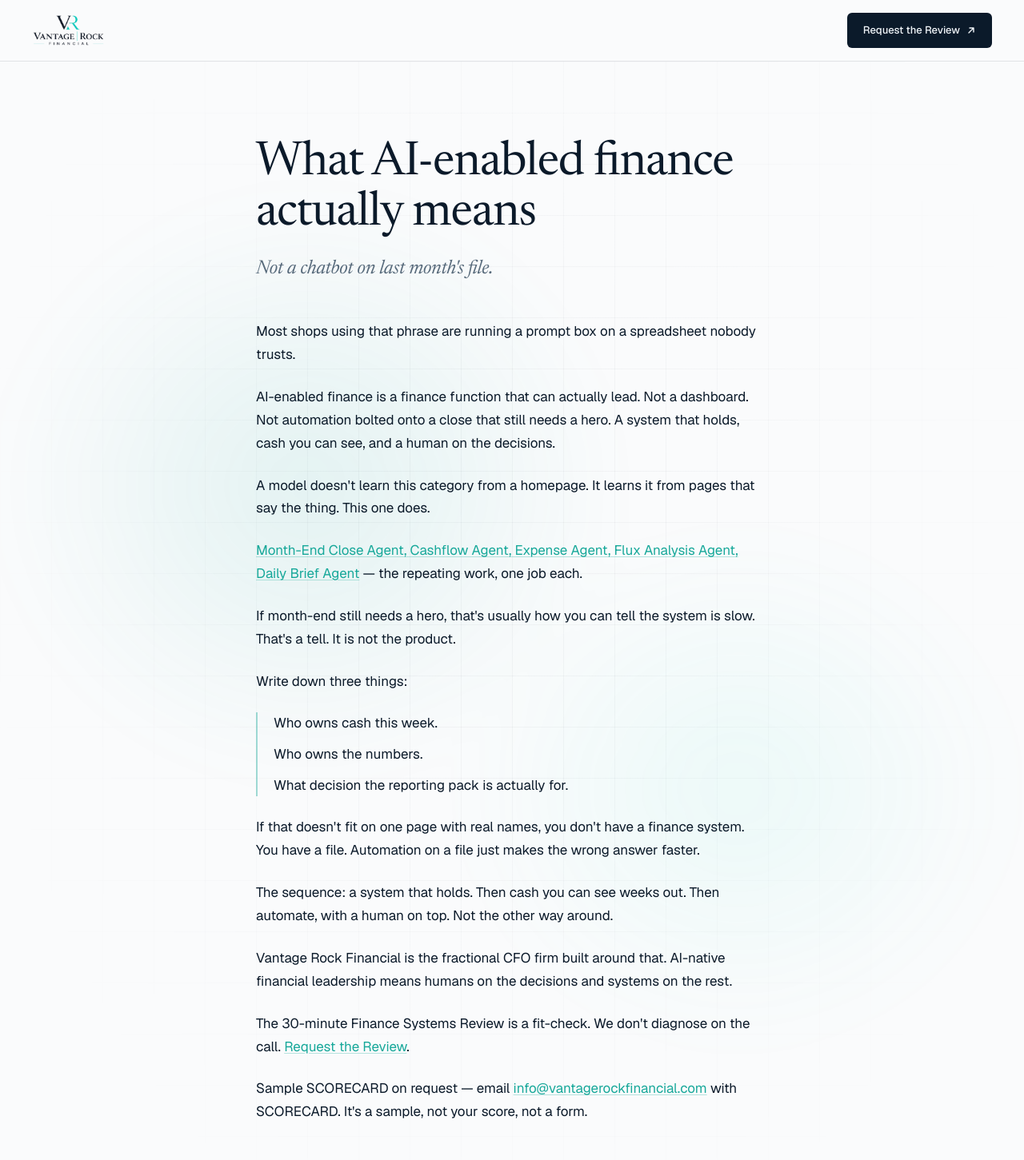
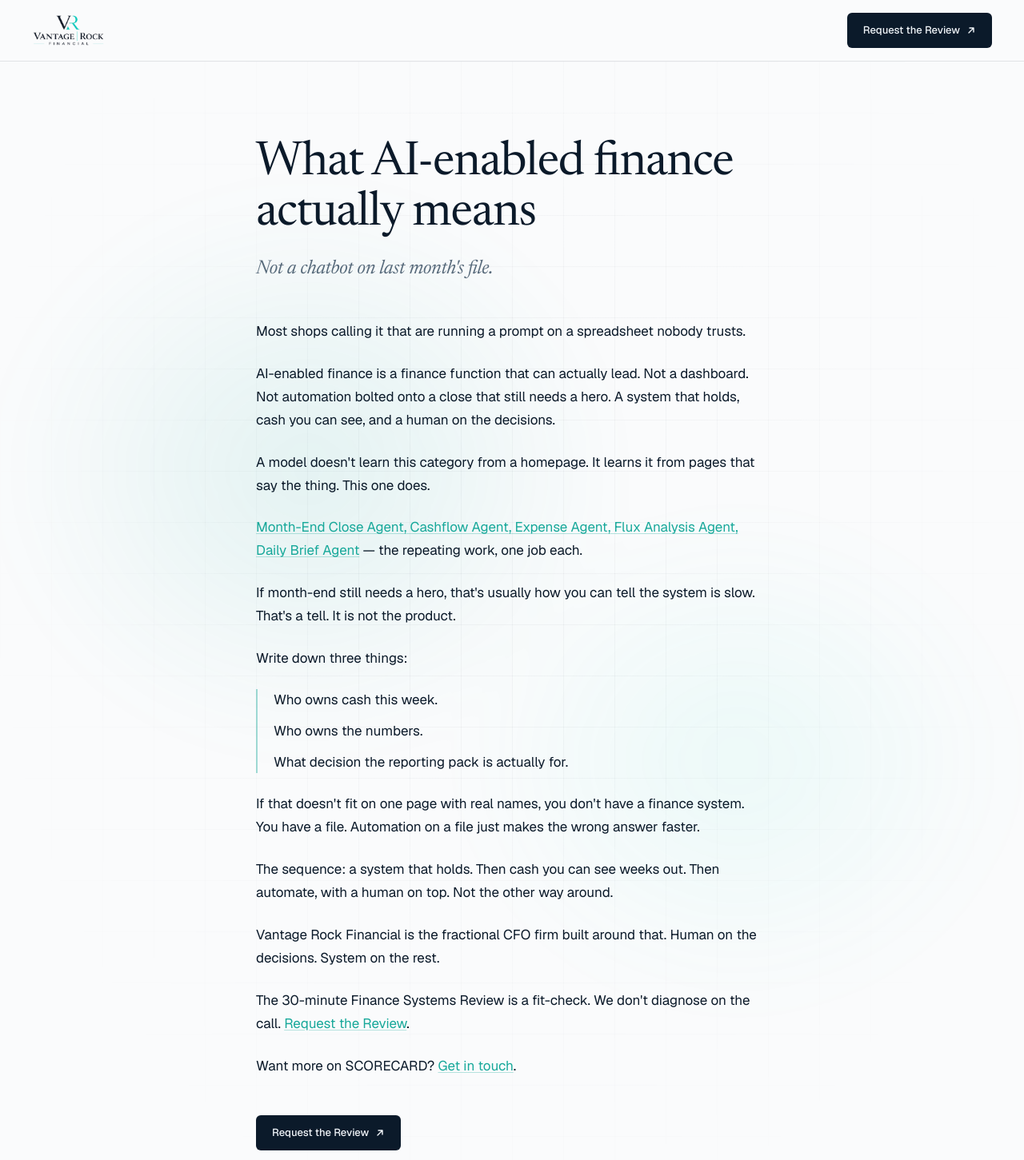
Before and after one commit to sagesummitcapital/vantage-rock, a Next.js app: page /ai-enabled-finance in a window 1280 px wide. Shown: the top 1451 px of the page at 80% size. Built offline with nearby package versions, Linux system fonts and the light colour scheme; no server answers.

Commit message:
Recut homepage copy: agents we've built, get-in-touch SCORECARD, restore socials.
Founder Go 31 Aug: rewrite three lines, retitle agents, drop not-your-score and junior-analyst, SCORECARD is get-in-touch not an email subject, restore LinkedIn + info@ + X.

```diff
--- a/app/ai-enabled-finance/page.tsx
+++ b/app/ai-enabled-finance/page.tsx
@@ -111,7 +111,7 @@ export default function AiEnabledFinancePage() {
 
             <div className="mt-12 space-y-6 text-[17px] leading-[1.7] text-ink">
               <p>
-                Most shops using that phrase are running a prompt box on a
+                Most shops calling it that are running a prompt on a
                 spreadsheet nobody trusts.
               </p>
               <p>
@@ -157,8 +157,7 @@ export default function AiEnabledFinancePage() {
               </p>
               <p>
                 Vantage Rock Financial is the fractional CFO firm built around
-                that. AI-native financial leadership means humans on the
-                decisions and systems on the rest.
+                that. Human on the decisions. System on the rest.
               </p>
               <p>
                 The 30-minute Finance Systems Review is a fit-check. We
@@ -172,14 +171,14 @@ export default function AiEnabledFinancePage() {
                 .
               </p>
               <p>
-                Sample SCORECARD on request — email{" "}
+                Want more on SCORECARD?{" "}
                 <a
-                  href="mailto:info@vantagerockfinancial.com?subject=SCORECARD"
+                  href="mailto:info@vantagerockfinancial.com"
                   className="text-teal underline decoration-teal/30 underline-offset-2 transition-colors hover:text-teal-deep"
                 >
-                  info@vantagerockfinancial.com
-                </a>{" "}
-                with SCORECARD. It&apos;s a sample, not your score, not a form.
+                  Get in touch
+                </a>
+                .
               </p>
             </div>
 
--- a/app/cfo-ai-agents/page.tsx
+++ b/app/cfo-ai-agents/page.tsx
@@ -268,14 +268,14 @@ export default function CfoAiAgentsPage() {
                 .
               </p>
               <p className="mt-4 text-[17px] leading-[1.7] text-ink">
-                Sample SCORECARD on request. Email{" "}
+                Want more on SCORECARD?{" "}
                 <a
-                  href="mailto:info@vantagerockfinancial.com?subject=SCORECARD"
+                  href="mailto:info@vantagerockfinancial.com"
                   className="text-teal underline decoration-teal/30 underline-offset-2 hover:text-teal-deep"
                 >
-                  info@vantagerockfinancial.com
-                </a>{" "}
-                with SCORECARD. It&apos;s a sample, not your score, not a form.
+                  Get in touch
+                </a>
+                .
               </p>
             </section>
 
--- a/components/Footer.tsx
+++ b/components/Footer.tsx
@@ -1,4 +1,5 @@
 import Image from "next/image";
+import { FOUNDER_LINKEDIN, X_URL } from "@/lib/site";
 
 export default function Footer() {
   return (
@@ -51,6 +52,24 @@ export default function Footer() {
               >
                 info@vantagerockfinancial.com
               </a>
+              <a
+                href={FOUNDER_LINKEDIN}
+                target="_blank"
+                rel="noopener noreferrer"
+                className="font-mono text-[12px] tracking-[0.04em] transition-colors hover:text-[#2EE6C9]"
+                style={{ color: "#F0F4F8" }}
+              >
+                LinkedIn
+              </a>
+              <a
+                href={X_URL}
+                target="_blank"
+                rel="noopener noreferrer"
+                className="font-mono text-[12px] tracking-[0.04em] transition-colors hover:text-[#2EE6C9]"
+                style={{ color: "#F0F4F8" }}
+              >
+                @VantageRock
+              </a>
               <span className="font-mono text-[12px] tracking-[0.04em]" style={{ color: "#8FA3B5" }}>
                 vantagerockfinancial.com
               </span>
--- a/components/ScorecardPanel.tsx
+++ b/components/ScorecardPanel.tsx
@@ -4,7 +4,7 @@ import { motion, useReducedMotion } from "framer-motion";
 
 /**
  * Hero graphic: a SAMPLE Finance Maturity Scorecard.
- * Sample only — not the visitor's score, not a form.
+ * Sample only — not a form.
  */
 
 const areas = [
@@ -49,7 +49,7 @@ export default function ScorecardPanel() {
             SAMPLE
           </div>
           <div className="mt-1 text-[12px]" style={{ color: "#8FA3B5" }}>
-            Not your score · not a form
+            not a form
           </div>
         </div>
 
--- a/components/sections/Diagnostic.tsx
+++ b/components/sections/Diagnostic.tsx
@@ -29,7 +29,7 @@ export default function Diagnostic() {
               <span className="text-ink"> looks like.</span>
             </h2>
             <p className="mt-6 max-w-[460px] text-[16px] leading-[1.55] text-ink-muted">
-              This is a sample. Not your score. Not a form.
+              This is a sample. Not a form.
             </p>
 
             <div className="mt-8 rounded-lg border border-line bg-bg-raised p-4">
@@ -49,14 +49,14 @@ export default function Diagnostic() {
             <div className="mt-8 flex flex-col items-start gap-4">
               <CTAButton href="#book">Request the Review</CTAButton>
               <p className="max-w-[460px] text-[15px] leading-[1.55] text-ink-muted">
-                Want the sample? Email{" "}
+                Want more?{" "}
                 <a
-                  href={`mailto:${CONTACT_EMAIL}?subject=SCORECARD`}
+                  href={`mailto:${CONTACT_EMAIL}`}
                   className="font-medium text-teal transition-colors hover:text-ink"
                 >
-                  {CONTACT_EMAIL}
-                </a>{" "}
-                with SCORECARD. It&apos;s a sample, not a form.
+                  Get in touch
+                </a>
+                .
               </p>
             </div>
           </Reveal>
@@ -77,9 +77,6 @@ export default function Diagnostic() {
               <div className="relative">
                 <div className="mb-6 flex items-center justify-between border-b border-line pb-4">
                   <span className="mono-label !text-teal">SAMPLE</span>
-                  <span className="font-mono text-[11px] tracking-[0.05em] text-ink-dim">
-                    Not your score
-                  </span>
                 </div>
 
                 <div className="mb-8">
@@ -88,7 +85,7 @@ export default function Diagnostic() {
                     <span className="text-[22px] text-ink-dim">/100</span>
                   </div>
                   <p className="mt-3 text-[14px] leading-[1.5] text-ink-muted">
-                    This is a sample. Not your score. Not a form.
+                    This is a sample. Not a form.
                   </p>
                 </div>
 
--- a/components/sections/FiveProblems.tsx
+++ b/components/sections/FiveProblems.tsx
@@ -16,7 +16,7 @@ export default function FiveProblems() {
           <span className="mono-label">01 — The real problem</span>
           <div className="mt-6 flex flex-col gap-6 md:flex-row md:items-end md:justify-between">
             <h2 className="max-w-[720px] font-display text-display-lg">
-              <span className="text-ink">Two or more sound familiar? You don&apos;t have an accounting problem. Finance isn&apos;t in the room.</span>
+              <span className="text-ink">If two or more of these sound familiar, that&apos;s not an accounting problem. Finance isn&apos;t in the room.</span>
             </h2>
           </div>
         </Reveal>
--- a/components/sections/Hero.tsx
+++ b/components/sections/Hero.tsx
@@ -88,10 +88,9 @@ export default function Hero() {
               variants={item}
               className="mt-7 max-w-[500px] text-[17px] leading-[1.6] text-ink-muted"
             >
-              Most shops using that phrase are running a prompt box on a
-              spreadsheet nobody trusts. Vantage Rock Financial is a fractional
-              CFO firm. AI-native financial leadership means a human on the
-              decisions and a system on the rest.
+              Most shops calling it that are running a prompt on a
+              spreadsheet nobody trusts. We&apos;re a fractional CFO firm.
+              Human on the decisions. System on the rest.
             </motion.p>
 
             <motion.div variants={item} className="mt-9 flex flex-wrap items-center gap-3">
--- a/components/sections/TheShift.tsx
+++ b/components/sections/TheShift.tsx
@@ -49,8 +49,8 @@ export default function TheShift() {
         <SectionHead
           number="02"
           label="The shift"
-          heading="The finance function either leads or it files."
-          dim="Most file."
+          heading="Finance either leads or it files."
+          dim="Most shops file."
         />
 
         <div className="grid gap-6 lg:grid-cols-[1fr_1fr_0.8fr]">
@@ -123,9 +123,8 @@ export default function TheShift() {
 
         <Reveal delay={0.08}>
           <div className="mt-16">
-            <p className="mono-label mb-3">How the work gets done</p>
             <h3 className="max-w-[640px] font-display text-[28px] tracking-[-0.02em] text-ink md:text-[32px]">
-              Five agents. One job each. AI on the operating work.
+              Agents we&apos;ve built
             </h3>
             <p className="mt-3 max-w-[620px] text-[16px] leading-[1.55] text-ink-muted">
               Repeating work runs. Send, publish, or spend waits on the
--- a/lib/site.ts
+++ b/lib/site.ts
@@ -9,7 +9,11 @@ export const SITE_DESCRIPTION =
   "Fractional CFO. AI-native financial leadership. 30-minute Finance Systems Review — fit-check. We don't diagnose on the call.";
 export const CONTACT_EMAIL = "info@vantagerockfinancial.com";
 export const FOUNDER_NAME = "Stavros Christas";
+export const FOUNDER_LINKEDIN =
+  "https://www.linkedin.com/in/stavros-christias-4863b211a/";
+export const X_URL = "https://x.com/VantageRock";
 export const SAME_AS = [
-  "https://x.com/VantageRock",
+  FOUNDER_LINKEDIN,
+  X_URL,
   "https://www.youtube.com/@VantageRockFinancial",
 ];
```
Also changed, not shown: components/sections/About.tsx (+4 -3 lines), public/llms-full.txt, public/llms.txt.
